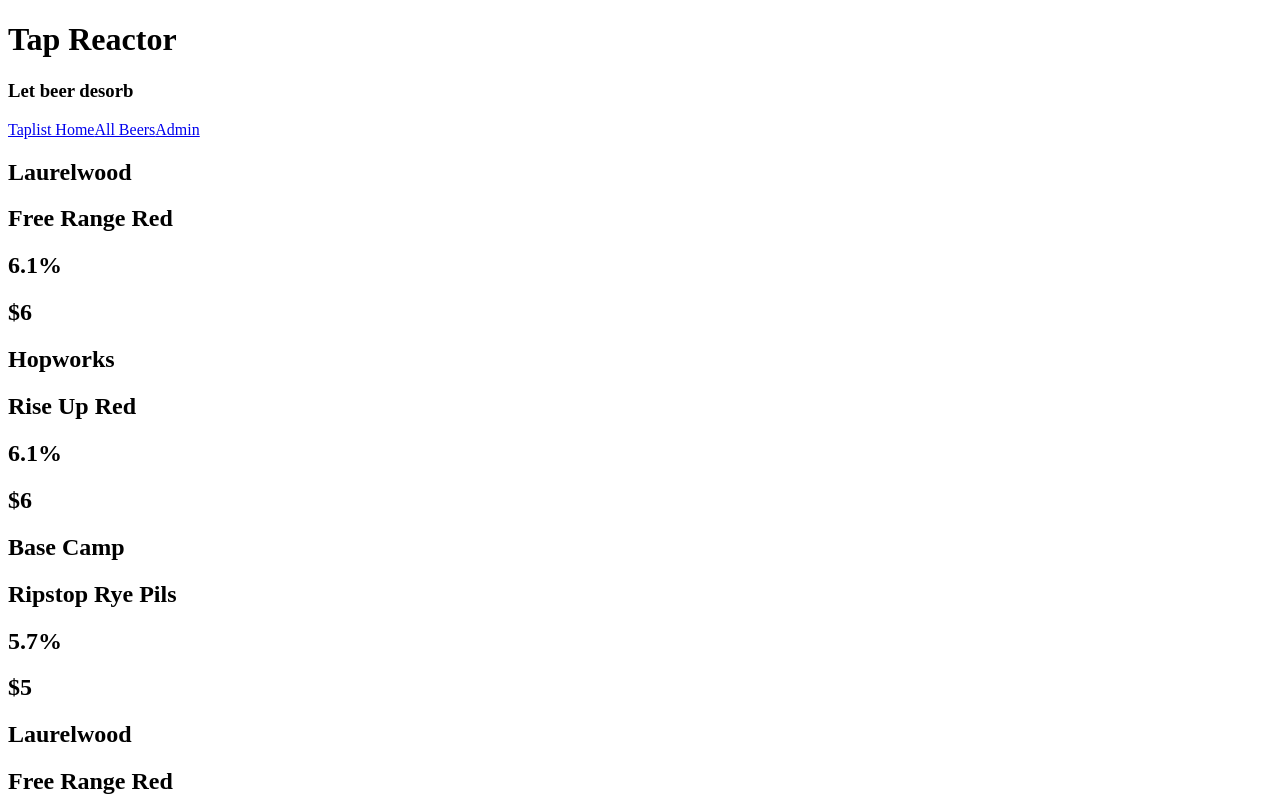
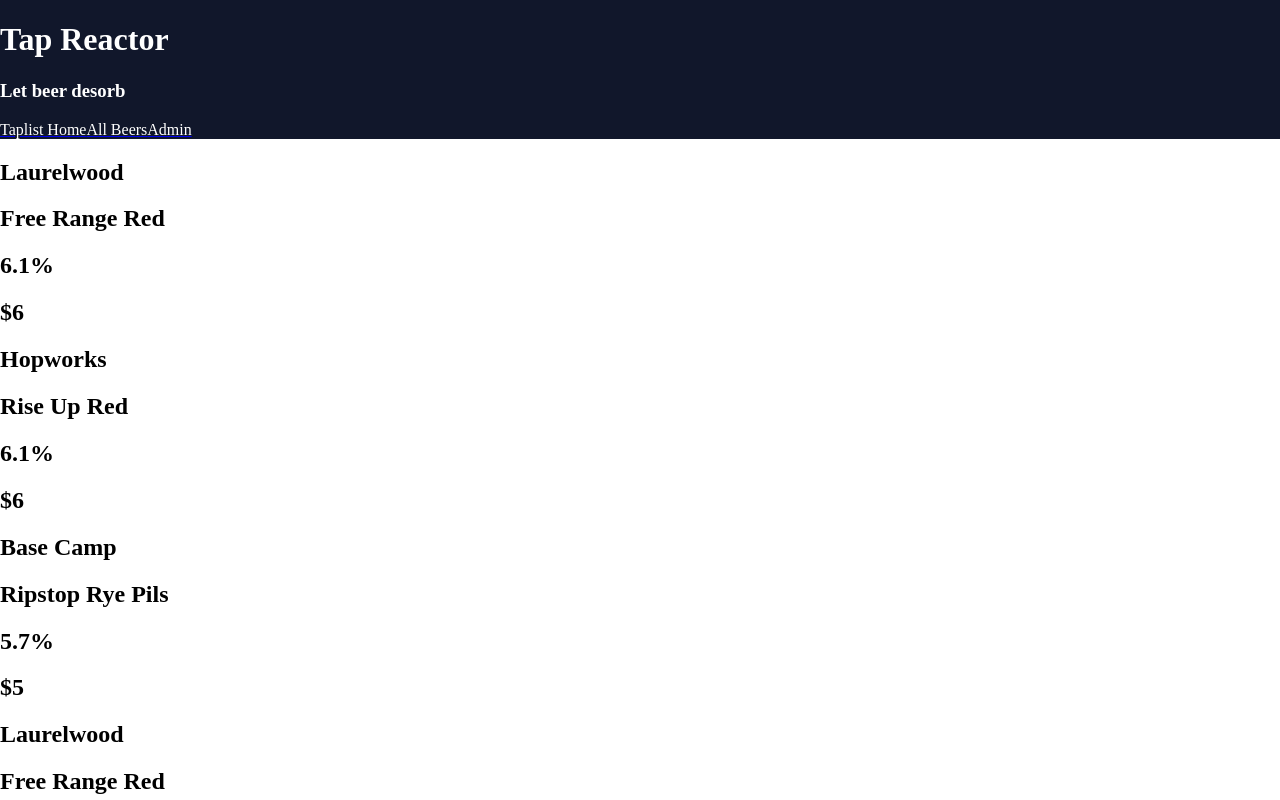
Before and after one commit to MCStuart/React-Tap-Room, a React app: page /add in a window 1280 px wide. Shown: the top 800 px of the page. Built offline with nearby package versions, Linux system fonts and the light colour scheme.

Commit message:
start to add CSS styling to navbar

```diff
--- a/package.json
+++ b/package.json
@@ -11,7 +11,7 @@
   "author": "",
   "license": "ISC",
   "dependencies": {
-    "@material-ui/core": "^4.0.0-rc.0",
+    "@material-ui/core": "^4.2.0",
     "prop-types": "^15.5.10",
     "react": "^15.6.2",
     "react-dom": "^15.5.4",
--- a/src/components/App.jsx
+++ b/src/components/App.jsx
@@ -10,6 +10,15 @@
 function App(){
   return (
     <div>
+      <style jsx global>{`
+      body, div#react-app-root {
+        display: contents;
+        position: fixed;
+        top: 0;
+        left: 0;
+        right: 0;
+      }
+      `}</style>
       <Navbar />
       <Switch>
         <Route exact path='/beer' component={Taplist} />
--- a/src/components/Navbar.jsx
+++ b/src/components/Navbar.jsx
@@ -5,13 +5,45 @@
   return (
     <div>
       <style jsx>{`
-        // CSS styles go here
+        .navbar {
+          display: block;
+          margin: 0;
+          align-items: center;
+          box-sizing: border-box;
+          display: flex;
+          flex-wrap: nowrap;
+          font-size: 1 rem;
+          justify-content: space-between;
+          line-height: 1.5 rem;
+          white-space: nowrap;
+          overflow: hidden;
+          background-color: #11172b;
+        }
+
+        .navbar-text {
+          color: #ffffff;
+          text-decoration: none;
+        }
+
+
+        .title {
+          text-align: left;
+        }
+
       `}</style>
-      <h1>Tap Reactor</h1>
-      <h3>Let beer desorb</h3>
-      <Link to='/'>Taplist Home</Link>
-      <Link to='/beer'>All Beers</Link>
-      <Link to='/admin'>Admin</Link>
+      <div className='navbar'>
+        <div className='navbar-text'>
+          <div className='title'>
+            <h1>Tap Reactor</h1>
+            <h3>Let beer desorb</h3>
+          </div>
+          <div className='links'>
+            <Link to='/'><a className='navbar-text'>Taplist Home</a></Link>
+            <Link to='/beer'><a className='navbar-text'>All Beers</a></Link>
+            <Link to='/admin'><a className='navbar-text'>Admin</a></Link>
+          </div>
+        </div>
+      </div>
     </div>
   );
 }
```
Also changed, not shown: 1 other file (tests, documents, lock files or other folders).
